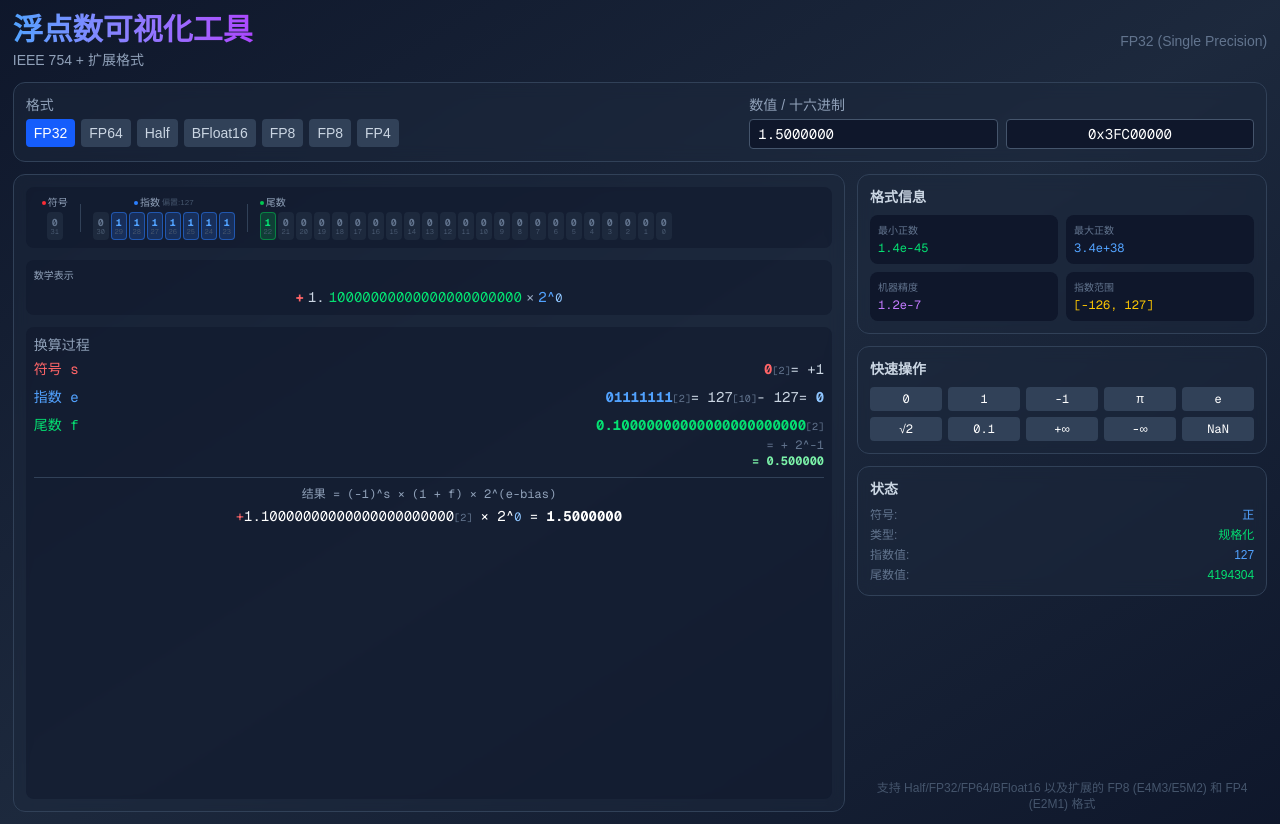
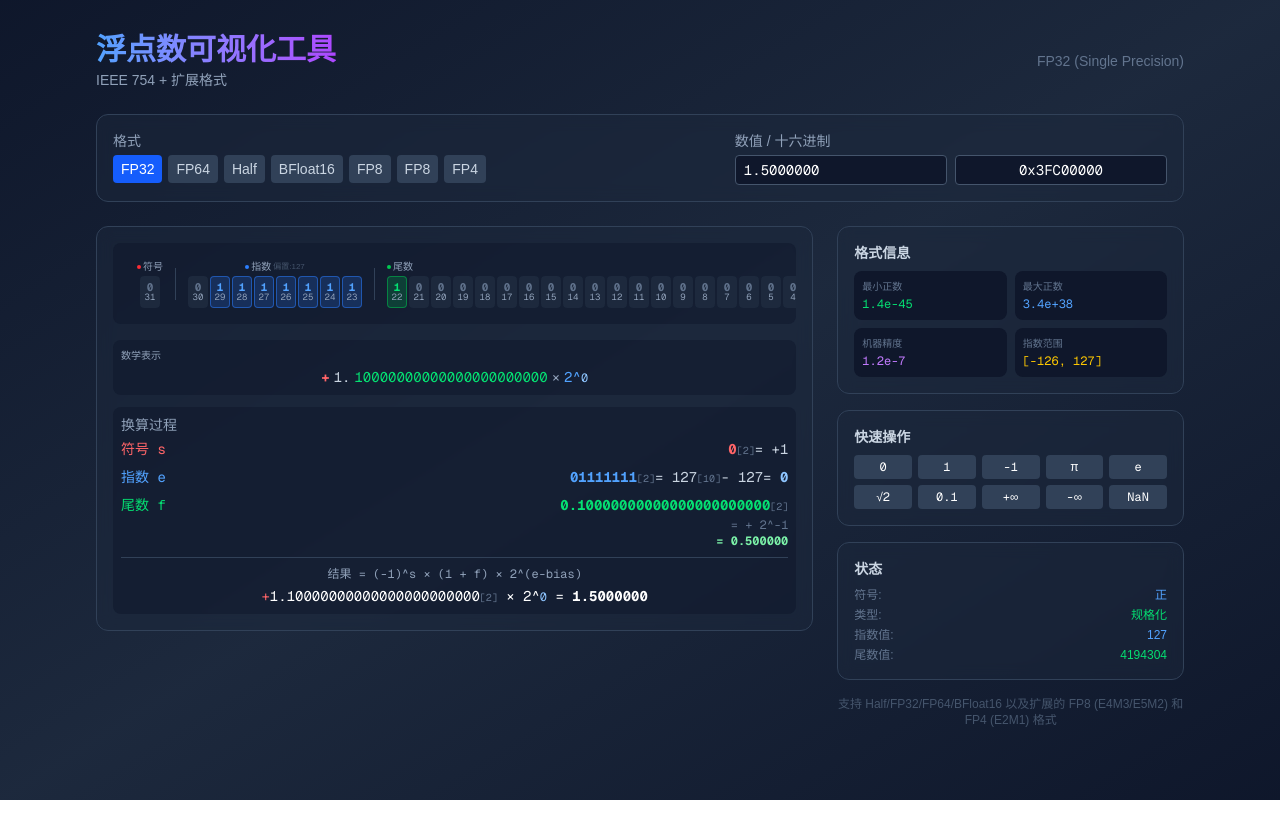
Before and after one commit to panmcai/FloatTools, a Next.js app: page /FloatVisualizer/ in a window 1280 px wide. After the commit the page ends 800 px from the top, so only its background shows below. Built offline with nearby package versions, Linux system fonts and the light colour scheme.

Commit message:
Refine layout and spacing in page component
Updated layout and spacing for various components to enhance visual aesthetics.

```diff
--- a/src/app/page.tsx
+++ b/src/app/page.tsx
@@ -95,10 +95,10 @@ export default function FloatToyPage() {
   };
 
   return (
-    <div className="min-h-screen bg-gradient-to-br from-slate-900 via-slate-800 to-slate-900 text-white p-2 md:p-3">
-      <div className="max-w-[98vw] mx-auto h-screen flex flex-col">
-        {/* 标题栏 - 更紧凑 */}
-        <div className="flex items-center justify-between mb-3 shrink-0">
+    <div className="min-h-screen bg-gradient-to-br from-slate-900 via-slate-800 to-slate-900 text-white p-6 md:p-8">
+      <div className="max-w-[85vw] mx-auto min-h-[90vh] flex flex-col">
+        {/* 标题栏 - 增加间距美化 */}
+        <div className="flex items-center justify-between mb-6 shrink-0">
           <div>
             <h1 className="text-2xl md:text-3xl font-bold bg-gradient-to-r from-blue-400 to-purple-500 bg-clip-text text-transparent">
               浮点数可视化工具
@@ -110,8 +110,8 @@ export default function FloatToyPage() {
           </div>
         </div>
 
-        {/* 控制区域 - 更紧凑 */}
-        <div className="bg-slate-800/50 backdrop-blur-sm rounded-xl p-3 mb-3 border border-slate-700 shrink-0">
+        {/* 控制区域 - 增加间距美化 */}
+        <div className="bg-slate-800/50 backdrop-blur-sm rounded-xl p-4 mb-6 border border-slate-700 shrink-0">
           <div className="grid grid-cols-1 lg:grid-cols-12 gap-3">
             {/* 格式选择器 */}
             <div className="lg:col-span-7">
@@ -152,12 +152,12 @@ export default function FloatToyPage() {
           </div>
         </div>
 
-        {/* 主内容区域 - 分两列 */}
-        <div className="grid grid-cols-1 xl:grid-cols-3 gap-3 min-h-0 flex-1">
+        {/* 主内容区域 - 分两列，对称布局 */}
+        <div className="grid grid-cols-1 xl:grid-cols-3 gap-6 min-h-0 flex-1 items-start">
           {/* 左侧：位可视化 */}
-          <div className="xl:col-span-2 bg-slate-800/50 backdrop-blur-sm rounded-xl p-3 border border-slate-700 overflow-hidden flex flex-col">
-            {/* 位显示区域 - 统一一行显示，更紧凑 */}
-            <div className="bg-slate-900/50 rounded-lg p-2 mb-3 overflow-x-auto shrink-0">
+          <div className="xl:col-span-2 bg-slate-800/50 backdrop-blur-sm rounded-xl p-4 border border-slate-700 overflow-hidden flex flex-col">
+            {/* 位显示区域 - 优化比特位显示 */}
+            <div className="bg-slate-900/50 rounded-lg p-4 mb-4 overflow-x-auto shrink-0">
               <div className="flex items-center gap-1 min-w-max">
                 {/* 符号位区域 */}
                 <div className="flex flex-col items-center gap-0.5 px-2">
@@ -170,14 +170,14 @@ export default function FloatToyPage() {
                       <button
                         key={i}
                         onClick={() => toggleBit('sign', i)}
-                        className={`w-4 h-7 flex flex-col items-center justify-center rounded transition-all ${
+                        className={`w-5 h-8 flex flex-col items-center justify-center rounded transition-all ${
                           bit === '0'
                             ? 'bg-slate-800 text-slate-500 hover:bg-slate-700 hover:text-slate-300'
                             : 'bg-red-500/20 text-red-400 border border-red-500/50 hover:bg-red-500/30'
                         }`}
                       >
-                        <span className="text-[10px] font-mono font-bold leading-none">{bit}</span>
-                        <span className="text-[7px] text-slate-600 font-mono leading-none">
+                        <span className="text-[11px] font-mono font-bold leading-none">{bit}</span>
+                        <span className="text-[9px] text-slate-400 font-mono leading-none">
                           {getBitIndex('sign', i)}
                         </span>
                       </button>
@@ -186,7 +186,7 @@ export default function FloatToyPage() {
                 </div>
 
                 {/* 分隔线 */}
-                <div className="w-px h-7 bg-slate-700"></div>
+                <div className="w-px h-8 bg-slate-700"></div>
 
                 {/* 指数位区域 */}
                 <div className="flex flex-col items-center gap-0.5 px-2">
@@ -200,14 +200,14 @@ export default function FloatToyPage() {
                       <button
                         key={i}
                         onClick={() => toggleBit('exponent', i)}
-                        className={`w-4 h-7 flex flex-col items-center justify-center rounded transition-all ${
+                        className={`w-5 h-8 flex flex-col items-center justify-center rounded transition-all ${
                           bit === '0'
                             ? 'bg-slate-800 text-slate-500 hover:bg-slate-700 hover:text-slate-300'
                             : 'bg-blue-500/20 text-blue-400 border border-blue-500/50 hover:bg-blue-500/30'
                         }`}
                       >
-                        <span className="text-[10px] font-mono font-bold leading-none">{bit}</span>
-                        <span className="text-[7px] text-slate-600 font-mono leading-none">
+                        <span className="text-[11px] font-mono font-bold leading-none">{bit}</span>
+                        <span className="text-[9px] text-slate-400 font-mono leading-none">
                           {getBitIndex('exponent', i)}
                         </span>
                       </button>
@@ -216,10 +216,10 @@ export default function FloatToyPage() {
                 </div>
 
                 {/* 分隔线 */}
-                <div className="w-px h-7 bg-slate-700"></div>
+                <div className="w-px h-8 bg-slate-700"></div>
 
                 {/* 尾数位区域 */}
-                <div className="flex flex-col items-start gap-0.5 px-2 flex-1 min-w-0">
+                <div className="flex flex-col items-center gap-0.5 px-2 flex-1 min-w-0">
                   <div className="flex items-center gap-0.5 w-full">
                     <div className="w-1 h-1 rounded-full bg-green-500"></div>
                     <span className="text-[10px] text-slate-400 font-medium">尾数</span>
@@ -229,14 +229,14 @@ export default function FloatToyPage() {
                       <button
                         key={i}
                         onClick={() => toggleBit('mantissa', i)}
-                        className={`w-4 h-7 flex flex-col items-center justify-center rounded transition-all ${
+                        className={`w-5 h-8 flex flex-col items-center justify-center rounded transition-all ${
                           bit === '0'
                             ? 'bg-slate-800 text-slate-500 hover:bg-slate-700 hover:text-slate-300'
                             : 'bg-green-500/20 text-green-400 border border-green-500/50 hover:bg-green-500/30'
                         }`}
                       >
-                        <span className="text-[10px] font-mono font-bold leading-none">{bit}</span>
-                        <span className="text-[7px] text-slate-600 font-mono leading-none">
+                        <span className="text-[11px] font-mono font-bold leading-none">{bit}</span>
+                        <span className="text-[9px] text-slate-400 font-mono leading-none">
                           {getBitIndex('mantissa', i)}
                         </span>
                       </button>
@@ -344,9 +344,9 @@ export default function FloatToyPage() {
           </div>
 
           {/* 右侧：格式信息和快捷操作 */}
-          <div className="xl:col-span-1 space-y-3 flex flex-col min-h-0">
+          <div className="xl:col-span-1 space-y-4 flex flex-col min-h-0">
             {/* 格式信息 */}
-            <div className="bg-slate-800/50 backdrop-blur-sm rounded-xl p-3 border border-slate-700 shrink-0">
+            <div className="bg-slate-800/50 backdrop-blur-sm rounded-xl p-4 border border-slate-700 shrink-0">
               <h3 className="text-xs md:text-sm font-semibold text-slate-300 mb-2">格式信息</h3>
               <div className="grid grid-cols-2 gap-2">
                 <div className="bg-slate-900 rounded-lg p-2">
@@ -377,7 +377,7 @@ export default function FloatToyPage() {
             </div>
 
             {/* 快捷操作 */}
-            <div className="bg-slate-800/50 backdrop-blur-sm rounded-xl p-3 border border-slate-700 shrink-0">
+            <div className="bg-slate-800/50 backdrop-blur-sm rounded-xl p-4 border border-slate-700 shrink-0">
               <h3 className="text-xs md:text-sm font-semibold text-slate-300 mb-2">快速操作</h3>
               <div className="grid grid-cols-5 gap-1.5">
                 {[
@@ -404,7 +404,7 @@ export default function FloatToyPage() {
             </div>
 
             {/* 状态信息 */}
-            <div className="bg-slate-800/50 backdrop-blur-sm rounded-xl p-3 border border-slate-700 shrink-0">
+            <div className="bg-slate-800/50 backdrop-blur-sm rounded-xl p-4 border border-slate-700 shrink-0">
               <h3 className="text-xs md:text-sm font-semibold text-slate-300 mb-2">状态</h3>
               <div className="space-y-1 text-[10px] md:text-xs">
                 <div className="flex justify-between">
```
